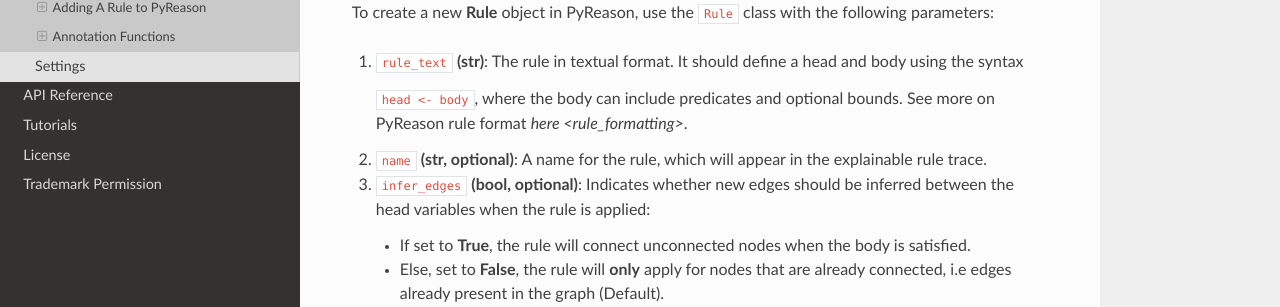
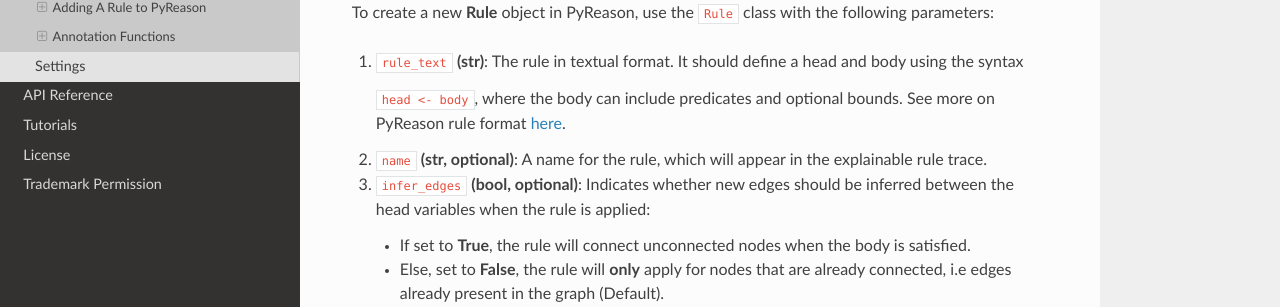
Before and after one commit to lab-v2/pyreason, a Sphinx documentation site: the page built from docs/source/user_guide/3_pyreason_rules.rst, in a window 1280 px wide and 900 px high. Shown: the part 409-716 px from the top of the window. Built offline with Sphinx 7.4.7 and the Read the Docs theme 3.1.0, drawn with Linux system fonts in a browser that asks for light colours; pages that are not in the unit, such as notebooks, are missing from menus; some of the changed lines change nothing that is shown.

Commit message:
rules mod

```diff
--- a/docs/source/user_guide/3_pyreason_rules.rst
+++ b/docs/source/user_guide/3_pyreason_rules.rst
@@ -15,24 +15,24 @@
 
 To create a new **Rule** object in PyReason, use the ``Rule`` class with the following parameters:
 
-1. ``rule_text`` **(str)**:
+#. ``rule_text`` **(str)**:
    The rule in textual format. It should define a head and body using the syntax
 
-   ``head <- body``, where the body can include predicates and optional bounds. See more on PyReason rule format `here <rule_formatting>`.
+   ``head <- body``, where the body can include predicates and optional bounds. See more on PyReason rule format :ref:`here <rule_formatting>`.
 
-2. ``name`` **(str, optional)**:
+#. ``name`` **(str, optional)**:
    A name for the rule, which will appear in the explainable rule trace.
 
-3. ``infer_edges`` **(bool, optional)**:
+#. ``infer_edges`` **(bool, optional)**:
    Indicates whether new edges should be inferred between the head variables when the rule is applied:
 
-   - If set to **True**, the rule will connect unconnected nodes when the body is satisfied.
-   - Else, set to **False**, the rule will **only** apply for nodes that are already connected, i.e edges already present in the graph (Default).
+   * If set to **True**, the rule will connect unconnected nodes when the body is satisfied.
+   * Else, set to **False**, the rule will **only** apply for nodes that are already connected, i.e edges already present in the graph (Default).
 
-4. ``set_static`` **(bool, optional)**:
+#. ``set_static`` **(bool, optional)**:
    Indicates whether the atom in the head should be set as static after the rule is applied. This means the bounds of that atom will no longer change for the duration of the program.
 
-5. ``custom_thresholds`` **(None, list, or dict, optional)**:
+#. ``custom_thresholds`` **(None, list, or dict, optional)**:
    A list or dictionary of custom thresholds for the rule.
    If not specified, default thresholds for ANY will be used. It can either be:
 
```
